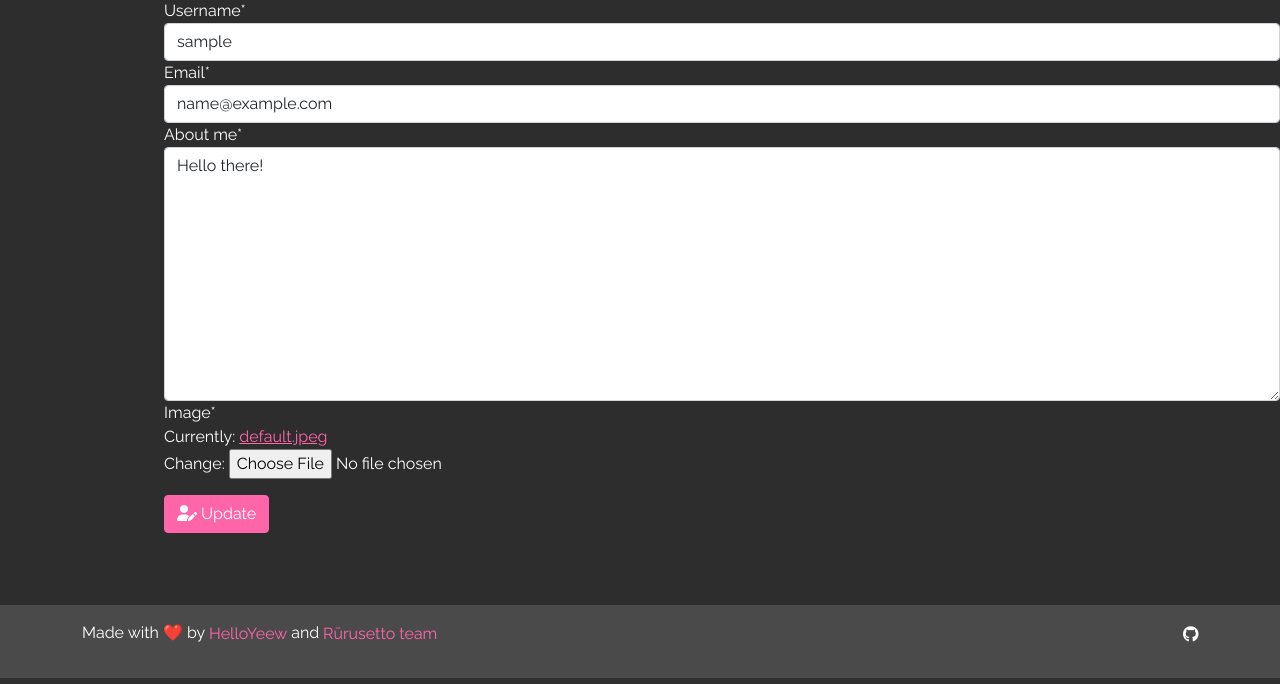
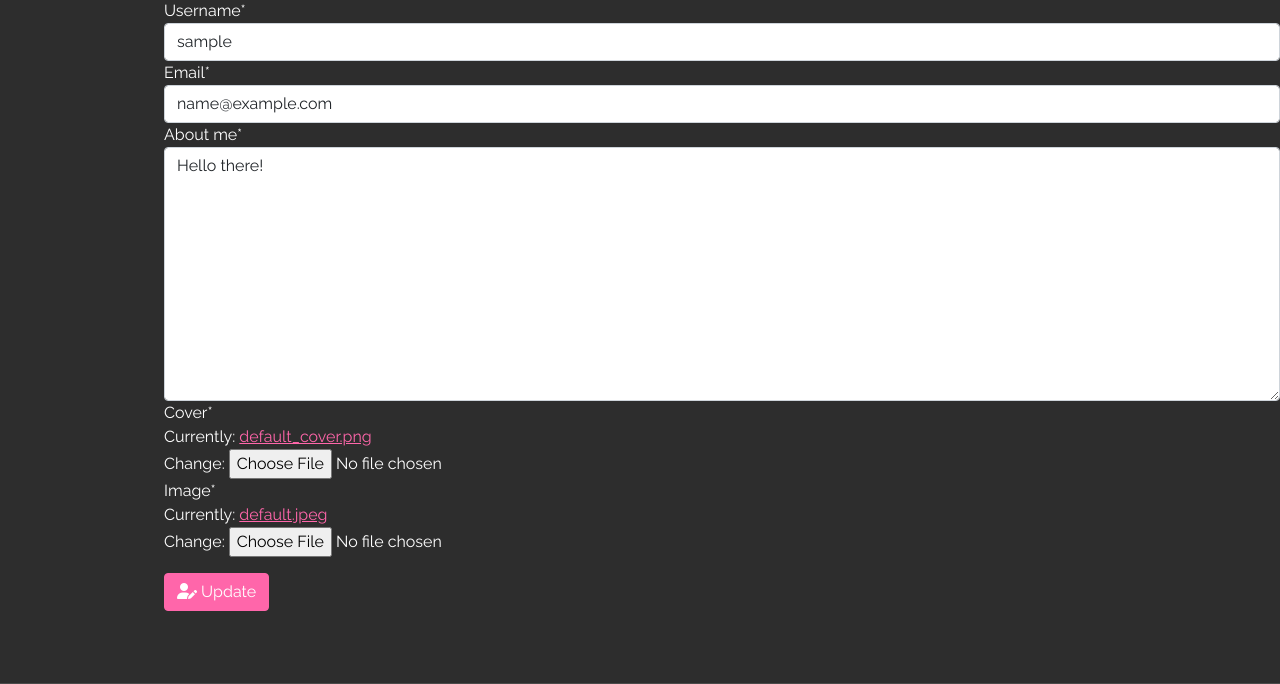
Before and after one commit to Rurusetto/rurusetto, a Django app: page /profile/ in a window 1280 px wide; the page is wider, and only the part inside the window is pictured. Shown: the part 695-1379 px from the top of that part. Run offline with Django 3.2, Linux system fonts and the light colour scheme; the visitor is signed in with stand-in values (Sample User, id 1); some libraries are stand-ins or nearby versions; some web fonts are replaced.

Commit message:
Add function to make user can change cover picture of profile

```diff
--- a/rurusetto/users/forms.py
+++ b/rurusetto/users/forms.py
@@ -16,7 +16,7 @@ class ProfileUpdateForm(forms.ModelForm):
 
     class Meta:
         model = Profile
-        fields = ['about_me', 'image']
+        fields = ['about_me', 'cover', 'image']
 
 
 class UserUpdateForm(forms.ModelForm):
--- a/rurusetto/users/models.py
+++ b/rurusetto/users/models.py
@@ -7,8 +7,8 @@ from .validators import validate_file_size
 
 class Profile(models.Model):
     user = models.OneToOneField(User, on_delete=models.CASCADE)
-    image = models.ImageField(default='default.jpeg', upload_to='profile_pics', validators=[FileExtensionValidator(allowed_extensions=['png', 'gif', 'jpg', 'jpeg'])])
     image = models.ImageField(default='default.jpeg', upload_to='profile_pics', validators=[FileExtensionValidator(allowed_extensions=['png', 'gif', 'jpg', 'jpeg', 'bmp', 'svg'])])
+    cover = models.ImageField(default='default_cover.png', upload_to='cover_pics', validators=[FileExtensionValidator(allowed_extensions=['png', 'gif', 'jpg', 'jpeg', 'bmp', 'svg'])])
     about_me = models.TextField(default='Hello there!', max_length=120)
 
     def __str__(self):
--- a/rurusetto/users/templates/users/profile.html
+++ b/rurusetto/users/templates/users/profile.html
@@ -5,7 +5,7 @@
 
 <link rel="stylesheet" href="{% static 'css/profile.css' %}">
 
-<div class="px-4 py-4 my-4 text-center align-middle hero-profile" style="background-image: linear-gradient(to bottom, transparent, #2d2d2d), url('{% static "img/748076.png" %}');"></div>
+<div class="px-4 py-4 my-4 text-center align-middle hero-profile" style="background-image: linear-gradient(to bottom, transparent, #2d2d2d), url('{{ user.profile.cover.url }}');"></div>
 
 <div class="container px-4 py-4 my-4 d-grid gap-4">
   <div class="row" style="margin-top: -11%; width: 1280px;">
```
Also changed, not shown: rurusetto/media/default.png (added), rurusetto/users/migrations/0004_auto_20210728_2047.py (added), rurusetto/users/migrations/0005_alter_profile_cover.py (added), rurusetto/users/migrations/0006_alter_profile_cover.py (added).
